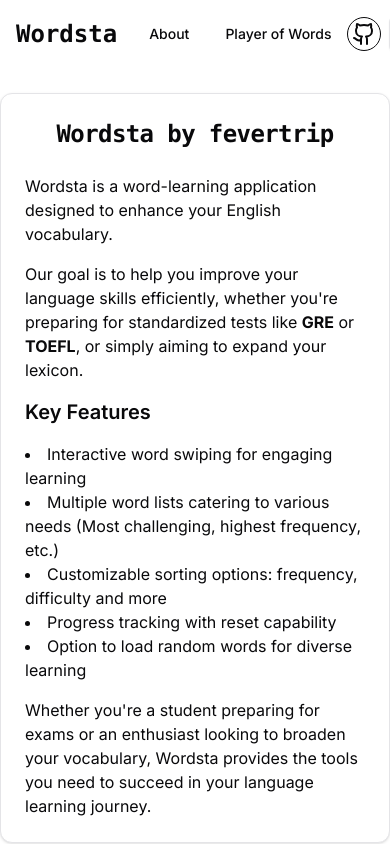
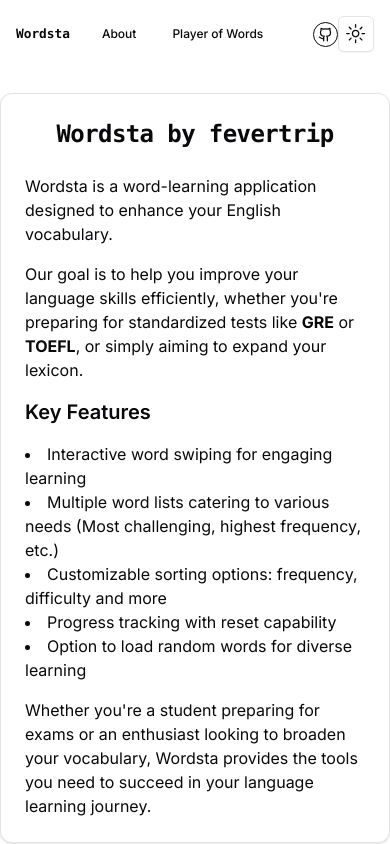
Before and after one commit to surajk95/wordsta, a Next.js app: page /about in a window 390 px wide. Built offline with nearby package versions, Linux system fonts and the light colour scheme.

Commit message:
responsive changes

```diff
--- a/app/components/nav.module.scss
+++ b/app/components/nav.module.scss
@@ -12,3 +12,13 @@
     font-family: var(--font-mono);
   }
 }
+
+@media (max-width: 768px) {
+  .header {
+    font-size: 0.8rem;
+
+    .appTitle {
+      font-size: 0.8rem;
+    }
+  }
+}
--- a/app/components/nav.tsx
+++ b/app/components/nav.tsx
@@ -35,10 +35,10 @@
             </NavigationMenuItem>
           </NavigationMenuList>
         </NavigationMenu>
-        <div className="ml-auto flex items-center gap-2">
+        <div className="ml-auto flex items-center gap-0 sm:gap-5">
           <Link href="https://github.com/fvrtrp/wordsta" target="_blank" className="ml-auto" aria-label="Github link">
             <div className="border border-foreground rounded-full p-1 bg-background hover:bg-accent">
-              <svg xmlns="http://www.w3.org/2000/svg" width="24" height="24" viewBox="0 0 24 24" fill="none" stroke="currentColor" strokeWidth="2" strokeLinecap="round" strokeLinejoin="round" className="lucide lucide-github"><path d="M15 22v-4a4.8 4.8 0 0 0-1-3.5c3 0 6-2 6-5.5.08-1.25-.27-2.48-1-3.5.28-1.15.28-2.35 0-3.5 0 0-1 0-3 1.5-2.64-.5-5.36-.5-8 0C6 2 5 2 5 2c-.3 1.15-.3 2.35 0 3.5A5.403 5.403 0 0 0 4 9c0 3.5 3 5.5 6 5.5-.39.49-.68 1.05-.85 1.65-.17.6-.22 1.23-.15 1.85v4" /><path d="M9 18c-4.51 2-5-2-7-2" /></svg>
+              <svg xmlns="http://www.w3.org/2000/svg" width="15" height="15" viewBox="0 0 24 24" fill="none" stroke="currentColor" strokeWidth="2" strokeLinecap="round" strokeLinejoin="round" className="lucide lucide-github"><path d="M15 22v-4a4.8 4.8 0 0 0-1-3.5c3 0 6-2 6-5.5.08-1.25-.27-2.48-1-3.5.28-1.15.28-2.35 0-3.5 0 0-1 0-3 1.5-2.64-.5-5.36-.5-8 0C6 2 5 2 5 2c-.3 1.15-.3 2.35 0 3.5A5.403 5.403 0 0 0 4 9c0 3.5 3 5.5 6 5.5-.39.49-.68 1.05-.85 1.65-.17.6-.22 1.23-.15 1.85v4" /><path d="M9 18c-4.51 2-5-2-7-2" /></svg>
             </div>
           </Link>
           <ModeToggle />
--- a/components/ui/navigation-menu.tsx
+++ b/components/ui/navigation-menu.tsx
@@ -41,7 +41,7 @@
 const NavigationMenuItem = NavigationMenuPrimitive.Item
 
 const navigationMenuTriggerStyle = cva(
-  "group inline-flex h-9 w-max items-center justify-center rounded-md bg-background px-4 py-2 text-sm font-medium transition-colors hover:bg-accent hover:text-accent-foreground focus:bg-accent focus:text-accent-foreground focus:outline-none disabled:pointer-events-none disabled:opacity-50 data-[active]:bg-accent/50 data-[state=open]:bg-accent/50"
+  "group inline-flex h-9 w-max items-center justify-center rounded-md bg-background px-4 py-2 sm:text-sm text-xs font-medium transition-colors hover:bg-accent hover:text-accent-foreground focus:bg-accent focus:text-accent-foreground focus:outline-none disabled:pointer-events-none disabled:opacity-50 data-[active]:bg-accent/50 data-[state=open]:bg-accent/50"
 )
 
 const NavigationMenuTrigger = React.forwardRef<
```
